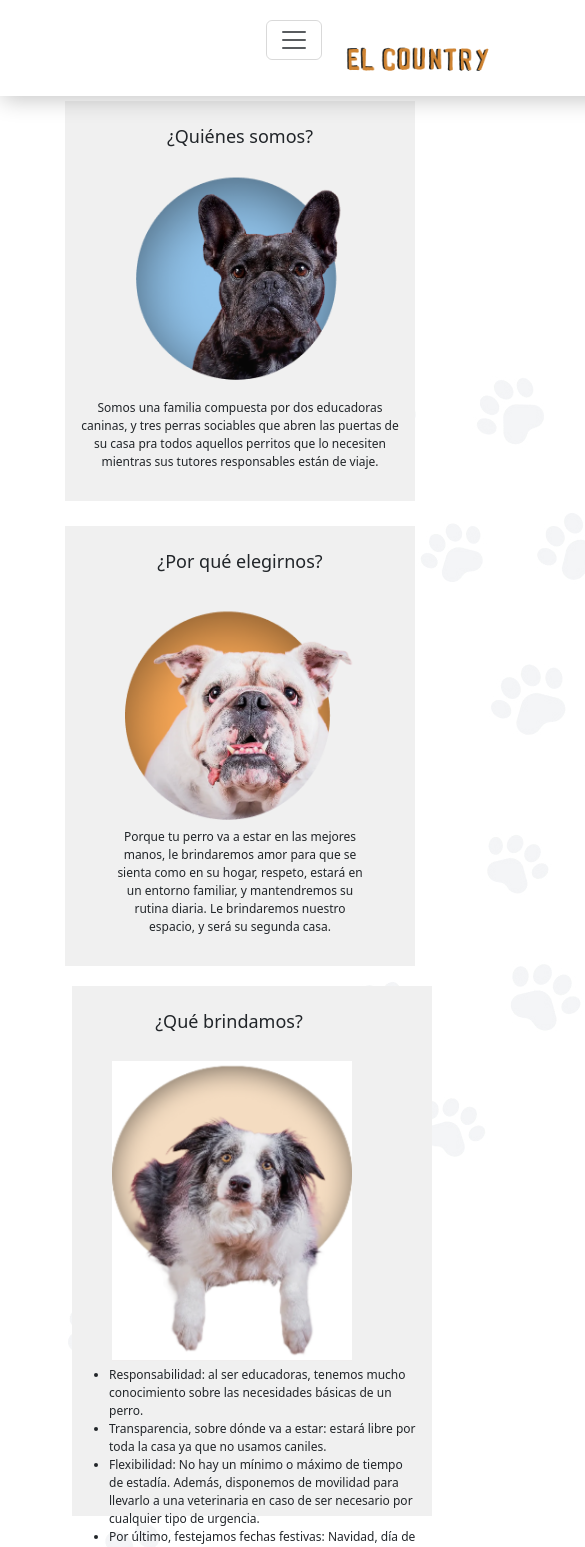
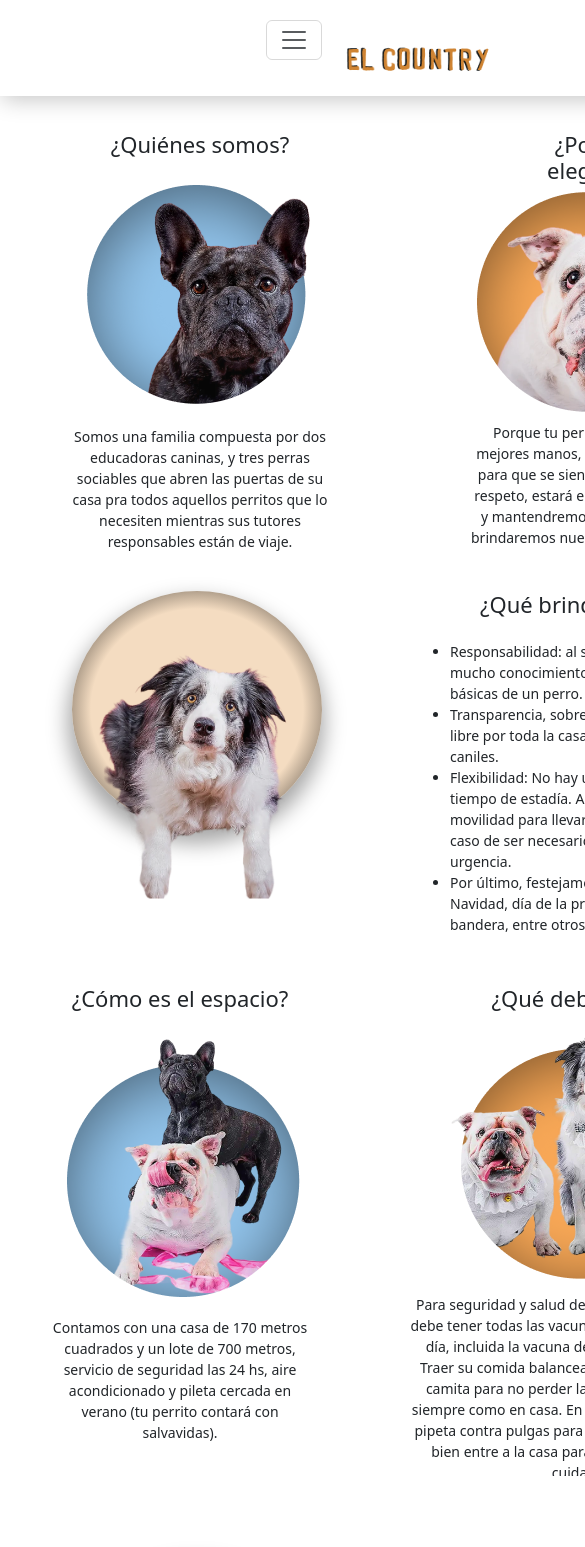
Before and after one commit to JaRafCaPer/guarderia_el_country, a React (Create React App) app: page /nosotras in a window 390 px wide. Shown: the top 1547 px of the page, 585 px wide, since content can reach past the window. Built offline with nearby package versions, Linux system fonts and the light colour scheme.

Commit message:
Ajustando vistas en sobrenosotras

```diff
--- a/src/components/Conocenos/Conocemos.jsx
+++ /dev/null
@@ -1,9 +0,0 @@
-import React from "react";
-
-const Conocenos= () => {
-    return (
-        <div><h1>AQUUI VA TODO SOBRE CONOCENOS</h1></div>
-    );
-}
-
-export default Conocenos ;
--- a/src/components/Conocenos/Conocenos.css
+++ b/src/components/Conocenos/Conocenos.css
@@ -2,6 +2,10 @@
 	margin:0;
 	padding:0;
 	border:0;
+
+}
+.bg {
+    background-color: #90C2E9;
 }
 .sec3{
     width: 1620px;
@@ -9,7 +13,7 @@
     display: flex;
     flex-direction: column;
     margin-left: 150px;
-
+    background-color: #f0f0f0;
 }
 
 .contPrinc {
@@ -29,7 +33,7 @@
     flex-direction: row;
     align-items: start;
 }
-.perroAzul{
+.lperroAzul{
     width: 107px;
     height: 68px;
 
@@ -167,7 +171,7 @@
         flex-direction: row;
         align-items: start;
     }
-    .perroAzul{
+    .lperroAzul{
         width: 63px;
         height: 40px;
 
@@ -310,7 +314,7 @@
         flex-direction: row;
         align-items: start;
     }
-    .perroAzul{
+    .lperroAzul{
         width: 39.4px;
         height: 25px;
 
--- a/src/components/Conocenos/Conocenos.jsx
+++ b/src/components/Conocenos/Conocenos.jsx
@@ -1,7 +1,7 @@
 import React from 'react';
 import './Conocenos.css'
 import { Image } from 'react-bootstrap'
-import perroAzul from '../../assets/images/Perro - azul.svg'
+import lperroAzul from '../../assets/images/Perro - azul.svg'
 import CarouselReviews from '../CarouselReviews/CarouselReviews'
 import CarouselMid from '../../assets/images/Pampa-Bubba-Petit (42) 1.jpg'
 import CarouselIni from '../../assets/images/Pampa-Bubba-Petit (34) 1.jpg'
@@ -17,10 +17,11 @@ const Conocenos = () => {
 
     return (
         <>
+        <div className='bg'>
         <div className='sec3'>
             <div className='contPrinc'>
                 <div className='cabeza'>
-                    <Image className='perroAzul' src={perroAzul}/>
+                    <Image className='lperroAzul' src={lperroAzul}/>
                     <h1 className='nosotrasTitle'> Nosotras</h1>
                 </div>
                 <div className='carrouselFotosContainer'>
@@ -74,6 +75,7 @@ const Conocenos = () => {
                         <CarouselReviews/>
             </div>
         </div>
+        </div>
         </>
     )
 }
--- a/src/components/Home/Home.css
+++ b/src/components/Home/Home.css
@@ -1,4 +1,4 @@
-.bg {
+.bgh {
     background-color: #90C2E9;
 }
 .mainContainer{
@@ -151,10 +151,10 @@
 
 /* Media query for tablets */
 @media (max-width: 768px) {
-    .bg {
+    .bgh {
         background-image: url(../../assets/images/Paws\ -\ up.jpg);
         width: 768px;
-        height: 1340;
+        height: 1340px;
 
     }
     .mainContainer{
@@ -300,7 +300,7 @@
 }
 
 @media (max-width: 360px){
-    .bg {
+    .bgh {
         background-image: url(../../assets/images/Paws\ -\ up.jpg);
         width: 360px;
         height: 811px;
--- a/src/components/Home/Home.jsx
+++ b/src/components/Home/Home.jsx
@@ -7,7 +7,7 @@ import CarouselReviews from '../CarouselReviews/CarouselReviews';
 const Home = () => {
     return (
         <>
-            <div className='bg'>
+            <div className='bgh'>
                 <div className='mainContainer'>
                     <div className='sec1Cont'>
                         <div className='innerCont'>
--- a/src/components/SobreNosotras/SobreNosotras.css
+++ b/src/components/SobreNosotras/SobreNosotras.css
@@ -5,7 +5,7 @@
     width: 1620px;
     height: 100%;
     margin-left: 150px;
-    background-image: url(../../assets/images/Paws\ -\ up.jpg);
+    background-color: white;
     display: grid;
     grid-template-columns: 1fr;
 }
@@ -53,7 +53,7 @@
 .info {
     width: 723px;
     height: 483px;
-    background-color: #f0f0f0;
+    background-color: white;
     margin-top: 102px;
     margin-left: 20px;
     padding: 90px, 0px, 90px, 0px;
@@ -79,7 +79,7 @@
 .info2 {
     width: 723px;
     height: 483px;
-    background-color: #f0f0f0;
+    background-color: white;
     margin-left: 50px;
     padding: 90px, 0px, 90px, 0px;
 }
@@ -104,7 +104,7 @@
 .info3 {
     width: 723px;
     height: 483px;
-    background-color: #f0f0f0;
+    background-color: white;
     margin-left: 50px;
     margin-top: 60px;
     padding: 90px, 0px, 90px, 0px;
@@ -130,7 +130,7 @@
 .info4 {
     width: 723px;
     height: 483px;
-    background-color: #f0f0f0;
+    background-color: white;
     margin-left: 50px;
     margin-top: 60px;
     padding: 90px, 0px, 90px, 0px;
@@ -156,7 +156,7 @@
 .info5 {
     width: 723px;
     height: 483px;
-    background-color: #f0f0f0;
+    background-color: white;
     margin-left: 50px;
     padding: 90px, 0px, 90px, 0px;
 }
@@ -388,7 +388,7 @@
 .infoUl{
     width: 785px;
     height: 483px;
-    background-color: #f0f0f0;
+    background-color: white;
     margin-left: 20px;
     padding: 90px, 0px, 90px, 0px;
     list-style-type: disc;
@@ -421,8 +421,16 @@
 .perroPhoneBeige{
     display: none;
 }
-@media (max-width: 767px){
+@media (max-width: 768px){
+    .bg {
+        background-color:white;
+        width: 768px;
+        height: 100%;
+
+    }
 .containerNosotras {
+        width: 768px;
+        height: 100%;
         grid-auto-columns: 400px;
         grid-template-columns: 400px 400px;
         grid-template-rows: auto auto auto auto;
@@ -480,7 +488,7 @@
 .info {
     width: 350px;
     height: 450px;
-    background-color: #f0f0f0;
+    background-color: white;
     margin-top: 0px;
     margin-left: 0px;
     margin-bottom: 10px;
@@ -512,7 +520,7 @@
 .info2 {
     width: 350px;
     height: 450px;
-    background-color: #f0f0f0;
+    background-color: white;
     margin-left: 0px;
     margin-bottom: 10px;
     padding: 0px;
@@ -543,7 +551,7 @@
 .info3 {
     width: 360px;
     height: 483px;
-    background-color: #f0f0f0;
+    background-color: white;
     margin-left: 0px;
     margin-top: 0px;
     padding: 0px, 0px, 0px, 0px;
@@ -573,7 +581,7 @@
 .info4 {
     width: 360px;
     height: 483px;
-    background-color: #f0f0f0;
+    background-color: white;
     margin-left: 0px;
     margin-top: 0px;
     padding: 0px;
@@ -602,7 +610,7 @@
 .infoUl{
     width: 360px;
     height: 420px;
-    background-color: #f0f0f0;
+    background-color: white;
     margin-left: 2px;
     padding: 0px, 0px, 0px, 0px;
     list-style-type: disc;
@@ -629,7 +637,7 @@
 .info5 {
     width: 360px;
     height: 400px;
-    background-color: #f0f0f0;
+    background-color: white;
     margin-left: 0px;
     margin-top: 0px;
     padding: 0px;
@@ -712,10 +720,18 @@
 }
 }
 
-@media (max-width: 480px){
+@media (max-width: 360px){
+    .bg {
+        background-color: white;
+        width: 360px;
+        height: 100%;
+
+    }
     .containerNosotras {
-        align-content: center;
-        justify-items: center;
+        width: 360px;
+        height: 100%;
+        align-content: start;
+        justify-items: start;
         grid-auto-columns: 480px;
         grid-template-columns: 480px ;
         grid-template-rows: 420px 450px 550px 450px 450px 450px;
@@ -850,7 +866,7 @@
     .info3 {
         width: 360px;
         height: 483px;
-        background-color: #f0f0f0;
+        background-color: white;
         margin-left: 0px;
         margin-top: 0px;
         padding: 0px, 0px, 0px, 0px;
@@ -880,7 +896,7 @@
     .info4 {
         width: 360px;
         height: 483px;
-        background-color: #f0f0f0;
+        background-color: white;
         margin-left: 0px;
         margin-top: 0px;
         padding: 0px;
```
